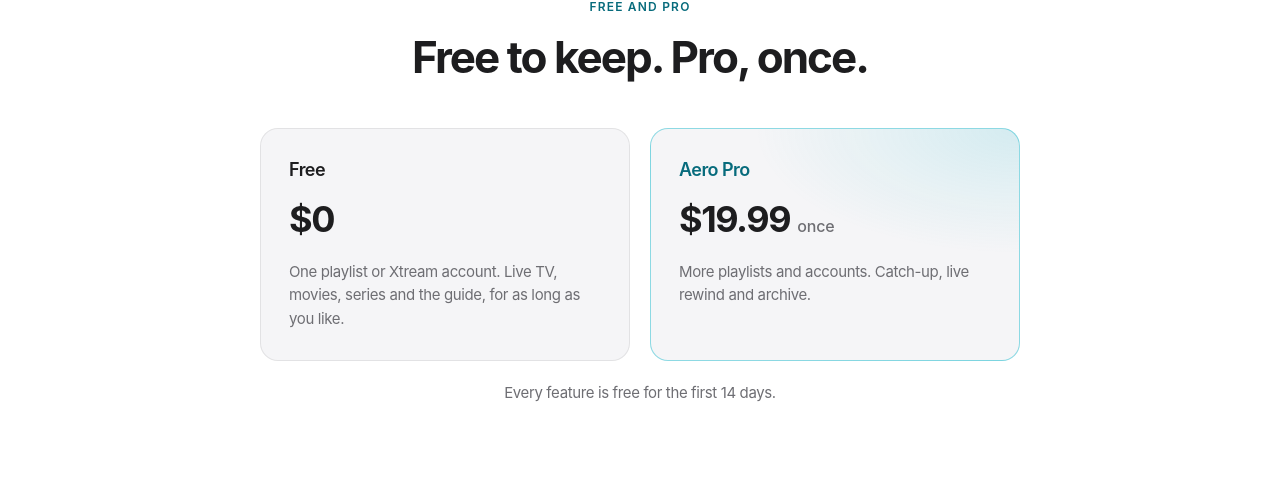
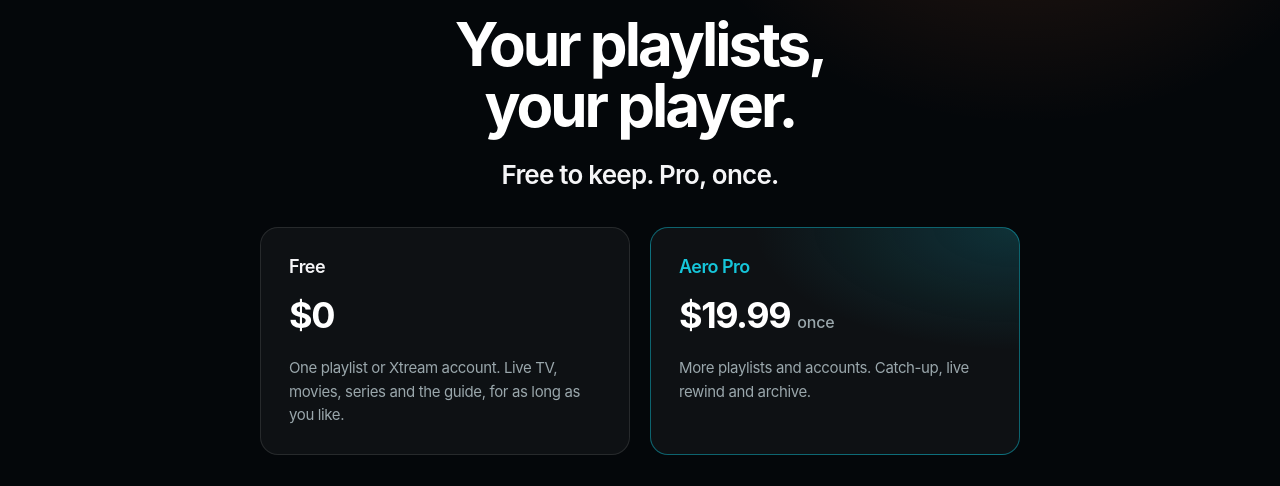
Before and after one commit to rymanov/aero-site, a plain HTML site: page site/index.html in a window 1280 px wide. Shown: the part 4087-4573 px from the top of the page. Drawn offline with Linux system fonts and the light colour scheme.

Commit message:
One closing section: Free and Pro folded into the CTA (D-122)
The page ended by stating the price and the trial twice. Design from a Fable
5.2 review: "Your playlists, your player.", lede "Free to keep. Pro, once.",
the Free and Aero Pro cards, the badge, "Try Aero free for 14 days, with
every feature unlocked.", "No subscription. No sign-up. Private by default."
Anchor "One-time $19.99" replaced by "$19.99 once". Wiki first.

Co-Authored-By: Claude Opus 5.5 <noreply@anthropic.com>

```diff
--- a/site/index.html
+++ b/site/index.html
@@ -554,11 +554,11 @@
       </div>
     </section>
 
-    <!-- ── Free and Pro ── -->
-    <section class="section-plans">
-      <div class="plans-inner reveal">
-        <p class="section-label">Free and Pro</p>
-        <h2>Free to keep. Pro, once.</h2>
+    <!-- ── Closing CTA, with Free and Pro (one section) ── -->
+    <section class="section-cta">
+      <div class="cta-inner reveal">
+        <h2>Your playlists,<br>your player.</h2>
+        <p class="cta-lede">Free to keep. Pro, once.</p>
         <div class="plans">
           <div class="plan">
             <h3>Free</h3>
@@ -571,19 +571,11 @@
             <p>More playlists and accounts. Catch-up, live rewind and archive.</p>
           </div>
         </div>
-        <p class="plans-fine">Every feature is free for the first 14 days.</p>
-      </div>
-    </section>
-
-    <!-- ── Closing CTA ── -->
-    <section class="section-cta">
-      <div class="cta-inner reveal">
-        <h2>Your playlists,<br>your player.</h2>
         <a class="badge-link" href="https://apps.apple.com/app/id6788383081" aria-label="Download Aero IPTV on the Mac App Store">
           <img src="assets/badge-mac-app-store.svg" alt="Download on the Mac App Store" width="200" height="51">
         </a>
-        <p class="cta-offer">Try Aero <strong>free for 14 days</strong>. One-time <strong>$19.99</strong>, no subscription.</p>
-        <p class="cta-trust">Yours to keep. Private by default.</p>
+        <p class="cta-offer">Try Aero <strong>free for 14 days</strong>, with every feature unlocked.</p>
+        <p class="cta-trust">No subscription. No sign-up. Private by default.</p>
       </div>
     </section>
 
--- a/site/styles.css
+++ b/site/styles.css
@@ -1361,59 +1361,54 @@ img { max-width: 100%; height: auto; display: block; }
   }
 }
 
-/* Free and Pro */
-.section-plans {
-  background: var(--bg-section);
-  padding: var(--section-v) 22px;
-  border-top: 1px solid var(--border);
-}
-.plans-inner { max-width: 760px; margin: 0 auto; text-align: center; }
-.section-plans h2 {
-  font-size: clamp(1.9rem, 4vw, 2.75rem);
-  font-weight: 700;
-  letter-spacing: -.045em;
-  line-height: 1.05;
-  margin-bottom: 1.1em;
+/* Free and Pro — lives inside the closing CTA. That surface is dark in both
+   colour schemes, so the cards need no prefers-color-scheme variants. */
+.cta-lede {
+  margin: -8px 0 32px !important;
+  font-size: clamp(1.25rem, 2.6vw, 1.625rem) !important;
+  font-weight: 600;
+  letter-spacing: -.03em;
+  color: var(--text-hero) !important;
 }
 .plans {
   display: grid;
   grid-template-columns: 1fr 1fr;
   gap: 20px;
+  max-width: 760px;
+  margin: 0 auto 36px;
   text-align: left;
 }
 .plan {
-  padding: 28px 28px 30px;
-  border: 1px solid var(--border);
+  padding: 26px 28px 28px;
+  border: 1px solid rgba(255,255,255,.1);
   border-radius: 18px;
-  background: var(--bg-section-alt);
+  background: rgba(255,255,255,.045);
 }
-.plan h3 { font-size: 1.125rem; font-weight: 600; letter-spacing: -.03em; }
-.plan-price {
+.plan h3 { font-size: 1.125rem; font-weight: 600; letter-spacing: -.03em; color: var(--text-hero); }
+.section-cta .plan-price {
   font-size: 2.25rem;
   font-weight: 700;
   letter-spacing: -.04em;
+  color: #fff;
   margin: .25em 0 .4em;
 }
-.plan-price span { font-size: 1rem; font-weight: 500; letter-spacing: -.01em; color: var(--text-muted); }
-.plan p:last-child { font-size: .9375rem; line-height: 1.55; color: var(--text-muted); }
+.plan-price span { font-size: 1rem; font-weight: 500; letter-spacing: -.01em; color: var(--text-hero-muted); }
+.section-cta .plan p:last-child { font-size: .9375rem; line-height: 1.55; color: var(--text-hero-muted); margin-bottom: 0; }
 .plan-pro {
-  border-color: rgba(15,181,201,.45);
+  border-color: rgba(15,181,201,.5);
   background:
-    radial-gradient(120% 90% at 100% 0%, rgba(15,181,201,.14) 0%, transparent 60%),
-    var(--bg-section-alt);
+    radial-gradient(120% 90% at 100% 0%, rgba(15,181,201,.2) 0%, transparent 60%),
+    rgba(255,255,255,.045);
 }
-.plan-pro h3 { color: var(--accent-ink); }
-.plans-fine { margin-top: 1.4em; font-size: .9375rem; color: var(--text-muted); }
-@media (prefers-color-scheme: dark) {
-  .plan { background: linear-gradient(180deg, #121a1d 0%, #0e1416 100%); border-color: rgba(255,255,255,.08); }
-  .plan-pro {
-    border-color: rgba(15,181,201,.45);
-    background:
-      radial-gradient(120% 90% at 100% 0%, rgba(15,181,201,.18) 0%, transparent 60%),
-      linear-gradient(180deg, #121a1d 0%, #0e1416 100%);
-  }
+.plan-pro h3 { color: var(--accent-h); }
+@media (max-width: 640px) {
+  .plans { grid-template-columns: 1fr; gap: 14px; }
+  .plan { padding: 22px 22px 24px; }
 }
-@media (max-width: 640px) { .plans { grid-template-columns: 1fr; } }
+
+/* The close sits directly under the neutral-player section, which shares its
+   background in dark mode — a hairline keeps the two apart. */
+.section-cta { border-top: 1px solid var(--border); }
 
 /* Mobile tidy-ups */
 @media (max-width: 620px) {
```
